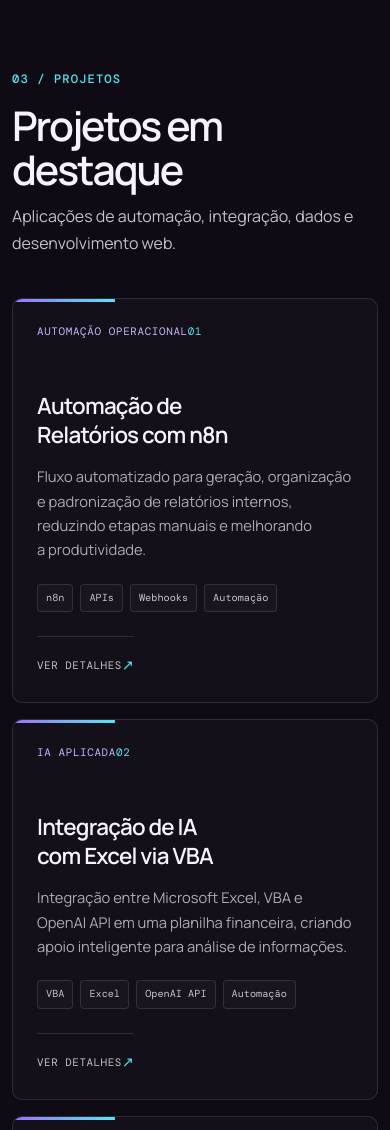
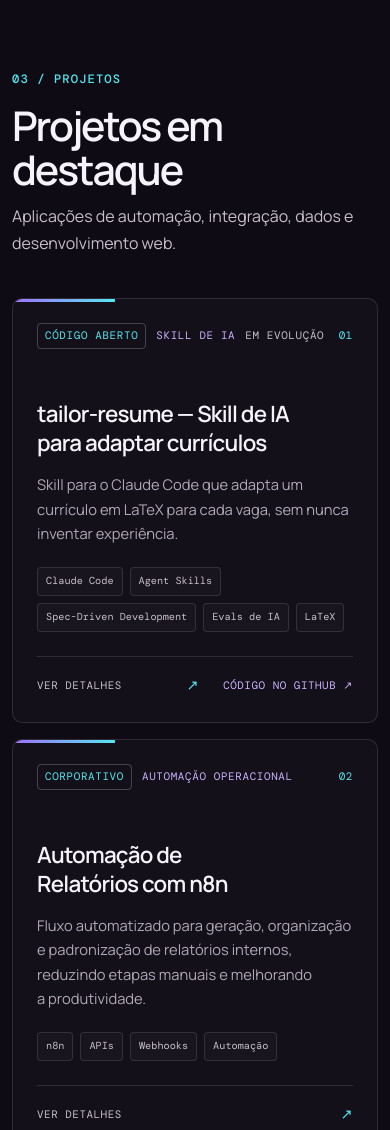
Before and after one commit to EduardoSSjr/portfolio-eduardo-soldi-junior, a website built with Vite: page index.html in a window 390 px wide. Shown: the part 3952-5082 px from the top of the page. Built offline with nearby package versions, Linux system fonts and the light colour scheme.

Commit message:
exibe a origem dos projetos e adiciona o tailor-resume
Cada projeto declara sua origem (código aberto, corporativo ou
acadêmico) no lugar do link de mentira "#", validada por defineProject:
código aberto exige repositório, as demais origens não podem ter um.

O tailor-resume entra como primeiro projeto, com a etiqueta "Em
evolução" e um atalho para o GitHub no card; o modal mostra "Ver no
GitHub" só para código aberto. O card deixa de ser um <button> e vira
um <article> com o botão de detalhes e o link lado a lado, porque um
link dentro de um botão é HTML inválido. A grade passa a 2x2 para os
quatro projetos.

Cria a suíte Playwright, que roda contra o build de produção, e
documenta no README o formato de projeto e como rodar os testes.

Closes #2

Co-Authored-By: Claude Opus 5.5 <noreply@anthropic.com>

```diff
--- a/index.html
+++ b/index.html
@@ -239,12 +239,12 @@
         </div>
       </section>
 
-      <section class="section section-muted" id="projetos">
+      <section class="section section-muted" id="projetos" aria-labelledby="projetos-titulo">
         <div class="container">
           <div class="section-heading" data-scroll-reveal>
             <div>
               <p class="section-label">03 / Projetos</p>
-              <h2>Projetos em destaque</h2>
+              <h2 id="projetos-titulo">Projetos em destaque</h2>
             </div>
             <p>
               Aplicações de automação, integração, dados e desenvolvimento web.
@@ -339,7 +339,7 @@
 
           <div class="tech-list" id="modal-technologies" aria-label="Tecnologias do projeto"></div>
           <a class="button button-primary modal-link" id="modal-link" href="#" target="_blank" rel="noreferrer">
-            Acessar projeto <span aria-hidden="true">↗</span>
+            Ver no GitHub <span aria-hidden="true">↗</span>
           </a>
         </div>
       </div>
--- a/package.json
+++ b/package.json
@@ -6,12 +6,14 @@
   "scripts": {
     "dev": "vite",
     "build": "vite build",
-    "preview": "vite preview"
+    "preview": "vite preview",
+    "test": "playwright test"
   },
   "dependencies": {
     "gsap": "^3.13.0"
   },
   "devDependencies": {
+    "@playwright/test": "^1.65.1",
     "vite": "^7.1.3"
   }
 }
--- a/src/css/site.css
+++ b/src/css/site.css
@@ -855,7 +855,7 @@ h3 {
 
 .projects-grid {
   display: grid;
-  grid-template-columns: repeat(3, minmax(0, 1fr));
+  grid-template-columns: repeat(2, minmax(0, 1fr));
   gap: 16px;
 }
 
@@ -900,7 +900,7 @@ h3 {
 }
 
 .project-card:hover,
-.project-card:focus-visible {
+.project-card:focus-within {
   border-color: rgba(85, 231, 240, 0.38);
   box-shadow: 0 24px 56px rgba(0, 0, 0, 0.28);
   outline: 0;
@@ -908,12 +908,12 @@ h3 {
 }
 
 .project-card:hover::before,
-.project-card:focus-visible::before {
+.project-card:focus-within::before {
   opacity: 1;
 }
 
 .project-card:hover::after,
-.project-card:focus-visible::after {
+.project-card:focus-within::after {
   transform: scaleX(1);
 }
 
@@ -929,6 +929,22 @@ h3 {
   margin-bottom: 50px;
 }
 
+.project-tags {
+  display: flex;
+  flex-wrap: wrap;
+  align-items: center;
+  gap: 8px 10px;
+}
+
+.project-origin {
+  border: 1px solid var(--line-strong);
+  border-radius: 4px;
+  padding: 3px 7px;
+  color: var(--cyan);
+}
+
+.project-origin,
+.project-status,
 .project-card small,
 .project-number {
   font-family: "DM Mono", monospace;
@@ -976,13 +992,43 @@ h3 {
   font-size: 0.64rem;
 }
 
-.project-action {
+.project-actions {
   display: flex;
-  align-items: center;
-  justify-content: space-between;
+  flex-wrap: wrap;
+  align-items: center;
+  gap: 12px 24px;
   margin-top: 24px;
   border-top: 1px solid var(--line);
   padding-top: 17px;
+}
+
+.project-status {
+  color: var(--text-soft);
+}
+
+.project-repository {
+  margin-left: auto;
+  color: var(--lavender);
+  font-family: "DM Mono", monospace;
+  font-size: 0.68rem;
+  letter-spacing: 0.05em;
+  text-decoration: none;
+  text-transform: uppercase;
+}
+
+.project-repository:hover {
+  color: var(--cyan);
+}
+
+.project-action {
+  display: flex;
+  flex: 1;
+  align-items: center;
+  justify-content: space-between;
+  border: 0;
+  background: none;
+  padding: 0;
+  cursor: pointer;
   color: var(--text-soft);
   font-family: "DM Mono", monospace;
   font-size: 0.68rem;
@@ -998,7 +1044,7 @@ h3 {
 }
 
 .project-card:hover .project-action i,
-.project-card:focus-visible .project-action i {
+.project-card:focus-within .project-action i {
   transform: translate(3px, -3px);
 }
 
@@ -1266,15 +1312,6 @@ h3 {
 
   .skills-grid {
     grid-template-columns: repeat(2, minmax(0, 1fr));
-  }
-
-  .projects-grid {
-    grid-template-columns: repeat(2, minmax(0, 1fr));
-  }
-
-  .project-card:last-child {
-    grid-column: span 2;
-    min-height: 330px;
   }
 }
 
@@ -1426,10 +1463,8 @@ h3 {
     margin-bottom: 54px;
   }
 
-  .project-card,
-  .project-card:last-child {
+  .project-card {
     min-height: 380px;
-    grid-column: auto;
   }
 
   .contact-item {
--- a/src/js/projects.js
+++ b/src/js/projects.js
@@ -1,6 +1,44 @@
+export const ORIGIN_LABELS = {
+  "open-source": "Código aberto",
+  corporate: "Corporativo",
+  academic: "Acadêmico",
+};
+
+// Falha alto em vez de renderizar um card inconsistente: a origem decide se o
+// projeto pode (e precisa) ter repositório público.
+export function defineProject(project) {
+  const { title, origin, repository } = project;
+
+  if (!(origin in ORIGIN_LABELS)) {
+    throw new Error(`Projeto "${title}": origem "${origin}" desconhecida.`);
+  }
+  if (origin === "open-source" && !repository) {
+    throw new Error(`Projeto "${title}": código aberto precisa de repositório.`);
+  }
+  if (origin !== "open-source" && repository) {
+    throw new Error(`Projeto "${title}": origem ${ORIGIN_LABELS[origin]} não pode ter repositório.`);
+  }
+  return project;
+}
+
 export const projects = [
-  {
+  defineProject({
+    title: "tailor-resume — Skill de IA para adaptar currículos",
+    origin: "open-source",
+    description:
+      "Skill para o Claude Code que adapta um currículo em LaTeX para cada vaga, sem nunca inventar experiência.",
+    technologies: ["Claude Code", "Agent Skills", "Spec-Driven Development", "Evals de IA", "LaTeX"],
+    highlight: "Skill de IA",
+    context:
+      "Adaptar o currículo para cada vaga é repetitivo, e pedir isso a uma IA genérica cria um problema pior: ela inventa habilidades e experiências que a pessoa não tem. A skill reescreve apenas a ênfase e a ordem do que já está no currículo, pergunta quando a vaga exige algo que não aparece nele e entrega o PDF compilado dentro do limite de páginas.",
+    impact:
+      "Em uso real nas minhas próprias candidaturas e pronta para outras pessoas usarem: qualquer um pode clonar o repositório e instalar com um script (Windows, Linux ou macOS). As regras de fidelidade são verificadas por uma suíte de evals, e todo o desenvolvimento está documentado em issues públicas.",
+    repository: "https://github.com/EduardoSSjr/tailor-resume",
+    inProgress: true,
+  }),
+  defineProject({
     title: "Automação de Relatórios com n8n",
+    origin: "corporate",
     description:
       "Fluxo automatizado para geração, organização e padronização de relatórios internos, reduzindo etapas manuais e melhorando a produtividade.",
     technologies: ["n8n", "APIs", "Webhooks", "Automação"],
@@ -9,10 +47,10 @@ export const projects = [
       "Projeto voltado a eliminar tarefas repetitivas no processo de consolidação e encaminhamento de informações internas.",
     impact:
       "Maior padronização, menos intervenção manual e melhor previsibilidade na rotina operacional.",
-    url: "#",
-  },
-  {
+  }),
+  defineProject({
     title: "Integração de IA com Excel via VBA",
+    origin: "corporate",
     description:
       "Integração entre Microsoft Excel, VBA e OpenAI API em uma planilha financeira, criando apoio inteligente para análise de informações.",
     technologies: ["VBA", "Excel", "OpenAI API", "Automação"],
@@ -21,10 +59,10 @@ export const projects = [
       "Projeto desenvolvido para ampliar a capacidade analítica em planilhas já utilizadas no dia a dia, sem exigir troca de ferramenta.",
     impact:
       "Apoio mais rápido a análises, consulta assistida por IA e ganho de produtividade em tarefas financeiras.",
-    url: "#",
-  },
-  {
+  }),
+  defineProject({
     title: "Bankup — Sistema Financeiro Web",
+    origin: "academic",
     description:
       "Projeto integrador da FATEC com desenvolvimento de sistema financeiro web, banco relacional, API e estrutura conteinerizada.",
     technologies: ["JavaScript", "PostgreSQL", "Docker", "API"],
@@ -33,6 +71,5 @@ export const projects = [
       "Desenvolvimento acadêmico com foco em aplicação web financeira, estruturação de regras de negócio e integração entre camadas.",
     impact:
       "Consolidação de conhecimentos em desenvolvimento web, banco de dados e organização de uma arquitetura aplicada.",
-    url: "#",
-  },
+  }),
 ];
--- a/src/js/site.js
+++ b/src/js/site.js
@@ -1,7 +1,7 @@
 import { gsap } from "gsap";
 import { ScrollTrigger } from "gsap/ScrollTrigger";
 import resumeUrl from "../../assets/documents/EduardoSoldiCV.pdf?url";
-import { projects } from "./projects.js";
+import { ORIGIN_LABELS, projects } from "./projects.js";
 
 gsap.registerPlugin(ScrollTrigger);
 
@@ -48,34 +48,54 @@ function setupResumeLinks() {
 }
 
 function createProjectCard(project, index) {
-  const card = document.createElement("button");
+  const card = document.createElement("article");
+  const titleId = `projeto-${index + 1}-titulo`;
   const technologies = project.technologies
     .map((technology) => `<span>${technology}</span>`)
     .join("");
 
   card.className = "project-card";
-  card.type = "button";
   card.dataset.project = project.title;
-  card.setAttribute("aria-label", `Abrir detalhes do projeto ${project.title}`);
+  card.setAttribute("aria-labelledby", titleId);
   card.setAttribute("data-scroll-reveal", "");
 
   card.innerHTML = `
     <div class="project-card-top">
-      <small>${project.highlight}</small>
+      <div class="project-tags">
+        <span class="project-origin">${ORIGIN_LABELS[project.origin]}</span>
+        <small>${project.highlight}</small>
+        ${project.inProgress ? `<span class="project-status">Em evolução</span>` : ""}
+      </div>
       <span class="project-number">${String(index + 1).padStart(2, "0")}</span>
     </div>
-    <h3>${project.title}</h3>
+    <h3 id="${titleId}">${project.title}</h3>
     <p>${project.description}</p>
     <div class="tech-list" aria-label="Tecnologias usadas">
       ${technologies}
     </div>
-    <span class="project-action">
-      Ver detalhes
-      <i aria-hidden="true">↗</i>
-    </span>
+    <div class="project-actions">
+      <button class="project-action" type="button" aria-label="Ver detalhes do projeto ${project.title}">
+        Ver detalhes
+        <i aria-hidden="true">↗</i>
+      </button>
+      ${
+        project.repository
+          ? `<a class="project-repository" href="${project.repository}" target="_blank" rel="noreferrer">
+              Código no GitHub <span aria-hidden="true">↗</span>
+            </a>`
+          : ""
+      }
+    </div>
   `;
 
-  card.addEventListener("click", () => openProjectModal(project, card));
+  const detailsButton = card.querySelector(".project-action");
+
+  // O card inteiro continua clicável com o mouse; o botão é o caminho de
+  // teclado e leitor de tela. Um link dentro de um <button> seria HTML inválido.
+  card.addEventListener("click", (event) => {
+    if (event.target.closest("a")) return;
+    openProjectModal(project, detailsButton);
+  });
   return card;
 }
 
@@ -111,9 +131,9 @@ function openProjectModal(project, trigger) {
     .map((technology) => `<span>${technology}</span>`)
     .join("");
 
-  if (project.url && project.url !== "#") {
+  if (project.repository) {
     modalLink.hidden = false;
-    modalLink.href = project.url;
+    modalLink.href = project.repository;
   } else {
     modalLink.hidden = true;
     modalLink.removeAttribute("href");
```
Also changed, not shown: playwright.config.js (added, +22 -0 lines), tests/dados-projetos.spec.js (added, +40 -0 lines), tests/projetos.spec.js (added, +115 -0 lines), README.md, pnpm-lock.yaml, 1 other file.
